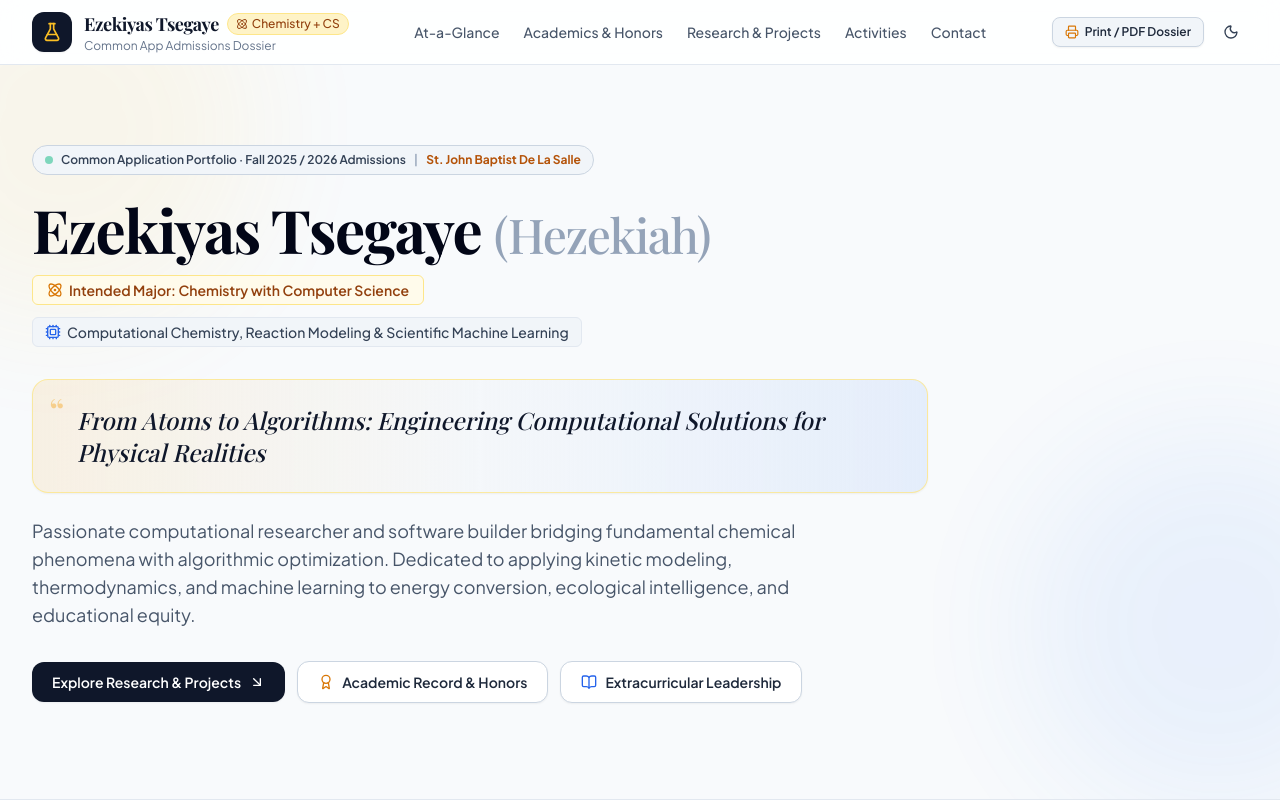
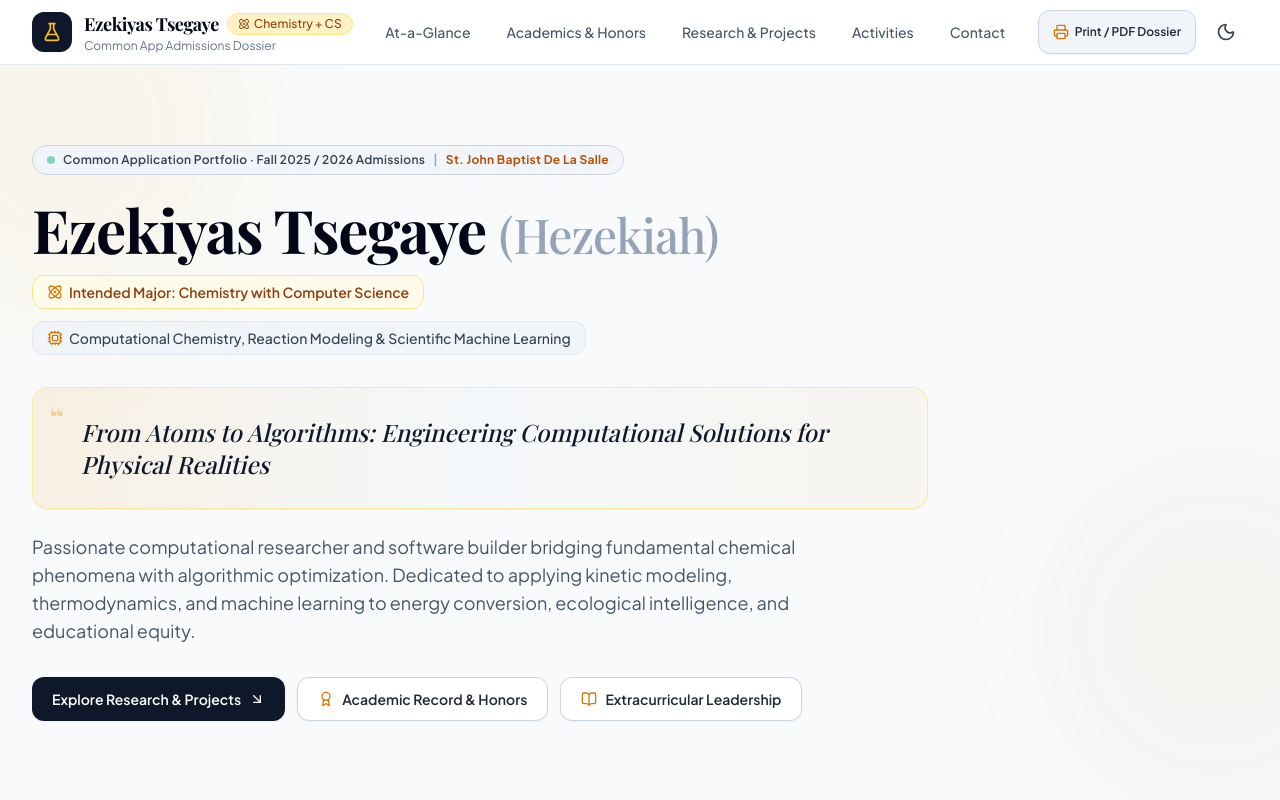
Before and after one commit to ezekiyastsegaye123-cmyk/Portfolio, a React (Vite) app: page / in a window 1280 px wide. Shown: the top 800 px of the page. Built offline with nearby package versions, Linux system fonts and the light colour scheme; a web font is replaced by a local one.

Commit message:
fix(ui): resolve UI review a11y, touch targets, and visual coherence

```diff
--- a/src/components/ContactSection.tsx
+++ b/src/components/ContactSection.tsx
@@ -1,5 +1,5 @@
 import React from 'react';
-import { Mail, MapPin, Send, FileText, CheckCircle2, ArrowUpRight } from 'lucide-react';
+import { Mail, MapPin, FileText, ArrowUpRight } from 'lucide-react';
 import { GithubIcon } from './Icons';
 import { profileData } from '../data/profileData';
 
@@ -8,22 +8,22 @@ interface ContactSectionProps {
 }
 
 export const ContactSection: React.FC<ContactSectionProps> = ({ onPrintDossier }) => {
-  const { personal, education } = profileData;
+  const { personal } = profileData;
 
   return (
     <section id="contact" className="py-16 md:py-24 bg-academic-100/50 dark:bg-academic-900/40">
       <div className="max-w-7xl mx-auto px-4 sm:px-6 lg:px-8">
 
-        <div className="max-w-4xl mx-auto p-8 sm:p-10 rounded-3xl bg-white dark:bg-academic-900 border border-academic-200 dark:border-academic-800 shadow-md">
+        <div className="max-w-4xl mx-auto p-6 sm:p-10 rounded-2xl bg-white dark:bg-academic-900 border border-academic-200 dark:border-academic-800 shadow-sm">
 
           <div className="text-center max-w-2xl mx-auto">
             <span className="text-xs font-bold uppercase tracking-wider text-amber-700 dark:text-amber-400">
               Admissions & Institutional Inquiries
             </span>
-            <h2 className="text-3xl sm:text-4xl font-serif font-bold text-academic-950 dark:text-white mt-1">
+            <h2 className="text-3xl sm:text-4xl font-serif font-bold text-academic-950 dark:text-white mt-1 tracking-[-0.01em] leading-snug">
               Connect & Request Complete Records
             </h2>
-            <p className="mt-3 text-sm sm:text-base text-academic-600 dark:text-academic-300 leading-relaxed">
+            <p className="mt-3 text-sm sm:text-base text-academic-600 dark:text-academic-300 leading-normal">
               Available for admissions interviews, faculty consultations, and discussions regarding computational chemistry and undergraduate research opportunities.
             </p>
           </div>
@@ -33,9 +33,9 @@ export const ContactSection: React.FC<ContactSectionProps> = ({ onPrintDossier }
             {/* Direct Email Card */}
             <a
               href={`mailto:${personal.email}`}
-              className="p-5 rounded-2xl bg-academic-50 dark:bg-academic-800/60 border border-academic-200 dark:border-academic-700/70 hover:border-amber-400 transition-all flex flex-col items-center text-center group"
+              className="p-5 rounded-xl bg-academic-50 dark:bg-academic-800/60 border border-academic-200 dark:border-academic-700/70 hover:border-amber-400 dark:hover:border-amber-500 transition-all flex flex-col items-center text-center group focus-visible:ring-2 focus-visible:ring-amber-500 focus-visible:outline-none"
             >
-              <div className="w-10 h-10 rounded-xl bg-amber-100 dark:bg-amber-950/60 text-amber-700 dark:text-amber-400 flex items-center justify-center mb-3 group-hover:scale-110 transition-transform">
+              <div className="w-10 h-10 rounded-xl bg-amber-100 dark:bg-amber-950/60 text-amber-700 dark:text-amber-400 flex items-center justify-center mb-3 group-hover:scale-105 transition-transform">
                 <Mail className="w-5 h-5" />
               </div>
               <span className="text-xs font-semibold text-academic-500 dark:text-academic-400">
@@ -51,9 +51,9 @@ export const ContactSection: React.FC<ContactSectionProps> = ({ onPrintDossier }
               href={personal.github}
               target="_blank"
               rel="noopener noreferrer"
-              className="p-5 rounded-2xl bg-academic-50 dark:bg-academic-800/60 border border-academic-200 dark:border-academic-700/70 hover:border-amber-400 transition-all flex flex-col items-center text-center group"
+              className="p-5 rounded-xl bg-academic-50 dark:bg-academic-800/60 border border-academic-200 dark:border-academic-700/70 hover:border-amber-400 dark:hover:border-amber-500 transition-all flex flex-col items-center text-center group focus-visible:ring-2 focus-visible:ring-amber-500 focus-visible:outline-none"
             >
-              <div className="w-10 h-10 rounded-xl bg-academic-200 dark:bg-academic-700 text-academic-800 dark:text-white flex items-center justify-center mb-3 group-hover:scale-110 transition-transform">
+              <div className="w-10 h-10 rounded-xl bg-academic-200 dark:bg-academic-700 text-academic-800 dark:text-white flex items-center justify-center mb-3 group-hover:scale-105 transition-transform">
                 <GithubIcon className="w-5 h-5" />
               </div>
               <span className="text-xs font-semibold text-academic-500 dark:text-academic-400">
@@ -65,8 +65,8 @@ export const ContactSection: React.FC<ContactSectionProps> = ({ onPrintDossier }
             </a>
 
             {/* Location & School */}
-            <div className="p-5 rounded-2xl bg-academic-50 dark:bg-academic-800/60 border border-academic-200 dark:border-academic-700/70 flex flex-col items-center text-center">
-              <div className="w-10 h-10 rounded-xl bg-emerald-100 dark:bg-emerald-950/60 text-emerald-700 dark:text-emerald-400 flex items-center justify-center mb-3">
+            <div className="p-5 rounded-xl bg-academic-50 dark:bg-academic-800/60 border border-academic-200 dark:border-academic-700/70 flex flex-col items-center text-center">
+              <div className="w-10 h-10 rounded-xl bg-academic-200/80 dark:bg-academic-700/70 text-academic-700 dark:text-academic-300 flex items-center justify-center mb-3">
                 <MapPin className="w-5 h-5" />
               </div>
               <span className="text-xs font-semibold text-academic-500 dark:text-academic-400">
@@ -87,7 +87,7 @@ export const ContactSection: React.FC<ContactSectionProps> = ({ onPrintDossier }
 
             <button
               onClick={onPrintDossier}
-              className="inline-flex items-center gap-2 px-6 py-2.5 rounded-xl text-sm font-bold bg-academic-900 dark:bg-white text-white dark:text-academic-950 hover:bg-academic-800 dark:hover:bg-academic-100 transition-all shadow-sm"
+              className="min-h-[44px] inline-flex items-center gap-2 px-6 py-2.5 rounded-xl text-sm font-bold bg-academic-900 dark:bg-white text-white dark:text-academic-950 hover:bg-academic-800 dark:hover:bg-academic-100 transition-all shadow-sm focus-visible:ring-2 focus-visible:ring-amber-500 focus-visible:outline-none"
             >
               <FileText className="w-4 h-4 text-amber-500 dark:text-amber-600" />
               <span>Print Official Candidate Dossier (PDF)</span>
--- a/src/components/Hero.tsx
+++ b/src/components/Hero.tsx
@@ -1,21 +1,21 @@
 import React from 'react';
-import { ArrowDownRight, Sparkles, BookOpen, Atom, Cpu, Award } from 'lucide-react';
+import { ArrowDownRight, BookOpen, Atom, Cpu, Award } from 'lucide-react';
 import { profileData } from '../data/profileData';
 
 export const Hero: React.FC = () => {
   return (
     <section id="hero" className="relative pt-12 pb-16 md:pt-20 md:pb-24 overflow-hidden border-b border-academic-200 dark:border-academic-800">
       {/* Subtle Academic Grid & Glow Background */}
-      <div className="absolute inset-0 pointer-events-none opacity-40 dark:opacity-20">
+      <div className="absolute inset-0 pointer-events-none opacity-40 dark:opacity-20" aria-hidden="true">
         <div className="absolute -top-32 -left-32 w-96 h-96 rounded-full bg-amber-400/20 blur-3xl" />
-        <div className="absolute top-1/2 -right-32 w-96 h-96 rounded-full bg-blue-500/20 blur-3xl" />
+        <div className="absolute top-1/2 -right-32 w-96 h-96 rounded-full bg-amber-600/10 blur-3xl" />
       </div>
 
       <div className="relative max-w-7xl mx-auto px-4 sm:px-6 lg:px-8">
 
         {/* Top Eyebrow: Admissions Header */}
-        <div className="inline-flex items-center gap-2 px-3 py-1.5 rounded-full bg-academic-100 dark:bg-academic-800/80 border border-academic-300 dark:border-academic-700 text-xs font-semibold text-academic-700 dark:text-academic-300 mb-6">
-          <span className="flex h-2 w-2 rounded-full bg-emerald-500 animate-pulse" />
+        <div className="inline-flex items-center gap-2 px-3.5 py-1.5 rounded-full bg-academic-100 dark:bg-academic-800/80 border border-academic-300 dark:border-academic-700 text-xs font-semibold text-academic-700 dark:text-academic-300 mb-6 tracking-wide">
+          <span className="flex h-2 w-2 rounded-full bg-emerald-500 animate-pulse motion-reduce:animate-none" />
           <span>Common Application Portfolio · Fall 2025 / 2026 Admissions</span>
           <span className="text-academic-400">|</span>
           <span className="text-amber-700 dark:text-amber-400 font-bold">St. John Baptist De La Salle</span>
@@ -23,7 +23,7 @@ export const Hero: React.FC = () => {
 
         {/* Primary Heading with Name & Intended Major */}
         <div className="max-w-4xl">
-          <h1 className="text-4xl sm:text-5xl md:text-6xl font-serif font-bold text-academic-950 dark:text-white tracking-tight leading-[1.15]">
+          <h1 className="text-4xl sm:text-5xl md:text-6xl font-serif font-bold text-academic-950 dark:text-white tracking-[-0.02em] leading-tight">
             {profileData.personal.fullName}{' '}
             <span className="text-academic-400 dark:text-academic-600 font-light text-3xl sm:text-4xl md:text-5xl">
               ({profileData.personal.preferredName})
@@ -31,50 +31,50 @@ export const Hero: React.FC = () => {
           </h1>
 
           <div className="mt-4 flex flex-wrap items-center gap-3">
-            <span className="inline-flex items-center gap-1.5 px-3.5 py-1 rounded-md text-sm font-semibold bg-amber-50 dark:bg-amber-950/40 text-amber-800 dark:text-amber-300 border border-amber-200 dark:border-amber-800">
+            <span className="inline-flex items-center gap-1.5 px-3.5 py-1.5 rounded-xl text-sm font-semibold bg-amber-50 dark:bg-amber-950/40 text-amber-800 dark:text-amber-300 border border-amber-200 dark:border-amber-800">
               <Atom className="w-4 h-4 text-amber-600 dark:text-amber-400" />
               Intended Major: {profileData.personal.intendedMajor}
             </span>
-            <span className="inline-flex items-center gap-1.5 px-3 py-1 rounded-md text-sm font-medium bg-academic-100 dark:bg-academic-800/70 text-academic-700 dark:text-academic-300 border border-academic-200 dark:border-academic-700">
-              <Cpu className="w-4 h-4 text-blue-600 dark:text-blue-400" />
+            <span className="inline-flex items-center gap-1.5 px-3.5 py-1.5 rounded-xl text-sm font-medium bg-academic-100 dark:bg-academic-800/70 text-academic-700 dark:text-academic-300 border border-academic-200 dark:border-academic-700">
+              <Cpu className="w-4 h-4 text-amber-600 dark:text-amber-400" />
               {profileData.personal.concentration}
             </span>
           </div>
 
           {/* Core Motto - Prominently Displayed */}
-          <div className="mt-8 p-6 rounded-2xl bg-gradient-to-r from-amber-500/10 via-academic-100/50 to-blue-500/10 dark:from-amber-950/30 dark:via-academic-900/60 dark:to-blue-950/30 border border-amber-200/80 dark:border-amber-800/60 shadow-sm relative">
-            <div className="absolute top-3 left-4 text-amber-500/40 font-serif text-4xl select-none leading-none">“</div>
-            <p className="font-serif italic text-lg sm:text-xl md:text-2xl text-academic-900 dark:text-amber-100 font-medium pl-5 pr-2 leading-relaxed">
+          <div className="mt-8 p-6 sm:p-7 rounded-2xl bg-gradient-to-r from-amber-500/10 via-academic-100/50 to-amber-500/5 dark:from-amber-950/30 dark:via-academic-900/60 dark:to-amber-950/10 border border-amber-200/80 dark:border-amber-800/60 shadow-sm relative">
+            <div className="absolute top-3 left-4 text-amber-500/40 font-serif text-4xl select-none leading-none" aria-hidden="true">“</div>
+            <p className="font-serif italic text-lg sm:text-xl md:text-2xl text-academic-900 dark:text-amber-100 font-medium pl-5 pr-2 leading-snug">
               {profileData.personal.motto}
             </p>
           </div>
 
           {/* Personal Narrative / Summary Hook */}
-          <p className="mt-6 text-base sm:text-lg text-academic-600 dark:text-academic-300 leading-relaxed max-w-3xl">
+          <p className="mt-6 text-base sm:text-lg text-academic-600 dark:text-academic-300 leading-normal max-w-3xl">
             {profileData.personal.bio}
           </p>
 
-          {/* Quick Interactive Call to Actions */}
+          {/* Quick Interactive Call to Actions with min-h-[44px] */}
           <div className="mt-8 flex flex-wrap items-center gap-3">
             <a
               href="#research"
-              className="inline-flex items-center gap-2 px-5 py-2.5 rounded-xl text-sm font-semibold bg-academic-900 dark:bg-white text-white dark:text-academic-950 hover:bg-academic-800 dark:hover:bg-academic-100 transition-all shadow-sm"
+              className="min-h-[44px] inline-flex items-center gap-2 px-5 py-2.5 rounded-xl text-sm font-semibold bg-academic-900 dark:bg-white text-white dark:text-academic-950 hover:bg-academic-800 dark:hover:bg-academic-100 transition-all shadow-sm focus-visible:ring-2 focus-visible:ring-amber-500 focus-visible:outline-none"
             >
               <span>Explore Research & Projects</span>
               <ArrowDownRight className="w-4 h-4" />
             </a>
             <a
               href="#academics"
-              className="inline-flex items-center gap-2 px-5 py-2.5 rounded-xl text-sm font-semibold bg-white dark:bg-academic-900 text-academic-800 dark:text-academic-200 hover:bg-academic-100 dark:hover:bg-academic-800 border border-academic-300 dark:border-academic-700 transition-all shadow-sm"
+              className="min-h-[44px] inline-flex items-center gap-2 px-5 py-2.5 rounded-xl text-sm font-semibold bg-white dark:bg-academic-900 text-academic-800 dark:text-academic-200 hover:bg-academic-100 dark:hover:bg-academic-800 border border-academic-300 dark:border-academic-700 transition-all shadow-sm focus-visible:ring-2 focus-visible:ring-amber-500 focus-visible:outline-none"
             >
               <Award className="w-4 h-4 text-amber-600 dark:text-amber-400" />
               <span>Academic Record & Honors</span>
             </a>
             <a
               href="#activities"
-              className="inline-flex items-center gap-2 px-5 py-2.5 rounded-xl text-sm font-semibold bg-white dark:bg-academic-900 text-academic-800 dark:text-academic-200 hover:bg-academic-100 dark:hover:bg-academic-800 border border-academic-300 dark:border-academic-700 transition-all shadow-sm"
+              className="min-h-[44px] inline-flex items-center gap-2 px-5 py-2.5 rounded-xl text-sm font-semibold bg-white dark:bg-academic-900 text-academic-800 dark:text-academic-200 hover:bg-academic-100 dark:hover:bg-academic-800 border border-academic-300 dark:border-academic-700 transition-all shadow-sm focus-visible:ring-2 focus-visible:ring-amber-500 focus-visible:outline-none"
             >
-              <BookOpen className="w-4 h-4 text-blue-600 dark:text-blue-400" />
+              <BookOpen className="w-4 h-4 text-amber-600 dark:text-amber-400" />
               <span>Extracurricular Leadership</span>
             </a>
           </div>
--- a/src/components/Navbar.tsx
+++ b/src/components/Navbar.tsx
@@ -1,5 +1,5 @@
 import React from 'react';
-import { Moon, Sun, Printer, FileText, FlaskConical, Atom } from 'lucide-react';
+import { Moon, Sun, Printer, FlaskConical, Atom } from 'lucide-react';
 import { profileData } from '../data/profileData';
 
 interface NavbarProps {
@@ -10,20 +10,23 @@ interface NavbarProps {
 
 export const Navbar: React.FC<NavbarProps> = ({ darkMode, toggleDarkMode, onPrintDossier }) => {
   return (
-    <header className="sticky top-0 z-40 w-full backdrop-blur-md bg-white/85 dark:bg-academic-950/85 border-b border-academic-200 dark:border-academic-800 transition-colors">
+    <header className="sticky top-0 z-40 w-full backdrop-blur-md bg-white/90 dark:bg-academic-950/90 border-b border-academic-200 dark:border-academic-800 transition-colors">
       <div className="max-w-7xl mx-auto px-4 sm:px-6 lg:px-8 h-16 flex items-center justify-between">
 
         {/* Left: Applicant Name & Academic Focus */}
-        <a href="#hero" className="flex items-center gap-3 group">
+        <a
+          href="#hero"
+          className="flex items-center gap-3 group rounded-xl p-1 -m-1 focus-visible:ring-2 focus-visible:ring-amber-500 focus-visible:outline-none"
+        >
           <div className="w-10 h-10 rounded-xl bg-academic-900 dark:bg-white text-white dark:text-academic-950 flex items-center justify-center font-serif font-bold text-lg shadow-sm transition-transform group-hover:scale-105">
             <FlaskConical className="w-5 h-5 text-amber-400 dark:text-amber-600" />
           </div>
           <div>
             <div className="flex items-center gap-2">
-              <span className="font-serif font-bold text-lg text-academic-900 dark:text-white tracking-tight">
+              <span className="font-serif font-bold text-lg text-academic-950 dark:text-white tracking-tight">
                 {profileData.personal.fullName}
               </span>
-              <span className="text-xs px-2 py-0.5 rounded-full bg-amber-100 text-amber-800 dark:bg-amber-950/70 dark:text-amber-300 font-medium border border-amber-200 dark:border-amber-800/60 hidden sm:inline-flex items-center gap-1">
+              <span className="text-xs px-2.5 py-0.5 rounded-full bg-amber-100 text-amber-800 dark:bg-amber-950/70 dark:text-amber-300 font-medium border border-amber-200 dark:border-amber-800/60 hidden sm:inline-flex items-center gap-1">
                 <Atom className="w-3 h-3" /> Chemistry + CS
               </span>
             </div>
@@ -34,41 +37,42 @@ export const Navbar: React.FC<NavbarProps> = ({ darkMode, toggleDarkMode, onPrin
         </a>
 
         {/* Center: Navigation Links */}
-        <nav className="hidden md:flex items-center gap-6 text-sm font-medium text-academic-600 dark:text-academic-300">
-          <a href="#overview" className="hover:text-amber-600 dark:hover:text-amber-400 transition-colors">
+        <nav className="hidden md:flex items-center gap-6 text-sm font-medium text-academic-600 dark:text-academic-300" aria-label="Main Navigation">
+          <a href="#overview" className="hover:text-amber-600 dark:hover:text-amber-400 transition-colors rounded-lg py-1 px-1.5 focus-visible:ring-2 focus-visible:ring-amber-500 focus-visible:outline-none">
             At-a-Glance
           </a>
-          <a href="#academics" className="hover:text-amber-600 dark:hover:text-amber-400 transition-colors">
+          <a href="#academics" className="hover:text-amber-600 dark:hover:text-amber-400 transition-colors rounded-lg py-1 px-1.5 focus-visible:ring-2 focus-visible:ring-amber-500 focus-visible:outline-none">
             Academics & Honors
           </a>
-          <a href="#research" className="hover:text-amber-600 dark:hover:text-amber-400 transition-colors">
+          <a href="#research" className="hover:text-amber-600 dark:hover:text-amber-400 transition-colors rounded-lg py-1 px-1.5 focus-visible:ring-2 focus-visible:ring-amber-500 focus-visible:outline-none">
             Research & Projects
           </a>
-          <a href="#activities" className="hover:text-amber-600 dark:hover:text-amber-400 transition-colors">
+          <a href="#activities" className="hover:text-amber-600 dark:hover:text-amber-400 transition-colors rounded-lg py-1 px-1.5 focus-visible:ring-2 focus-visible:ring-amber-500 focus-visible:outline-none">
             Activities
           </a>
-          <a href="#contact" className="hover:text-amber-600 dark:hover:text-amber-400 transition-colors">
+          <a href="#contact" className="hover:text-amber-600 dark:hover:text-amber-400 transition-colors rounded-lg py-1 px-1.5 focus-visible:ring-2 focus-visible:ring-amber-500 focus-visible:outline-none">
             Contact
           </a>
         </nav>
 
         {/* Right: Actions (Print / PDF + Dark Mode Toggle) */}
-        <div className="flex items-center gap-2.5">
+        <div className="flex items-center gap-2">
           <button
             onClick={onPrintDossier}
-            className="inline-flex items-center gap-1.5 px-3 py-1.5 rounded-lg text-xs font-semibold bg-academic-100 dark:bg-academic-800 text-academic-800 dark:text-academic-100 hover:bg-academic-200 dark:hover:bg-academic-700 transition-all border border-academic-300 dark:border-academic-700 shadow-sm"
+            className="min-h-[44px] min-w-[44px] inline-flex items-center justify-center gap-1.5 px-3.5 py-2 rounded-xl text-xs font-semibold bg-academic-100 dark:bg-academic-800 text-academic-800 dark:text-academic-100 hover:bg-academic-200 dark:hover:bg-academic-700 transition-all border border-academic-300 dark:border-academic-700 shadow-sm focus-visible:ring-2 focus-visible:ring-amber-500 focus-visible:outline-none"
             title="Print or Save Official Admissions PDF Dossier"
+            aria-label="Print or Save Official Admissions PDF Dossier"
           >
-            <Printer className="w-3.5 h-3.5 text-amber-600 dark:text-amber-400" />
+            <Printer className="w-4 h-4 text-amber-600 dark:text-amber-400" />
             <span className="hidden sm:inline">Print / PDF Dossier</span>
           </button>
 
           <button
             onClick={toggleDarkMode}
-            aria-label="Toggle visual theme"
-            className="p-2 rounded-lg text-academic-600 dark:text-academic-300 hover:bg-academic-100 dark:hover:bg-academic-800 transition-colors border border-transparent hover:border-academic-200 dark:hover:border-academic-700"
+            aria-label={darkMode ? "Switch to light mode" : "Switch to dark mode"}
+            className="min-h-[44px] min-w-[44px] flex items-center justify-center rounded-xl text-academic-600 dark:text-academic-300 hover:bg-academic-100 dark:hover:bg-academic-800 transition-colors border border-transparent hover:border-academic-200 dark:hover:border-academic-700 focus-visible:ring-2 focus-visible:ring-amber-500 focus-visible:outline-none"
           >
-            {darkMode ? <Sun className="w-4 h-4 text-amber-400" /> : <Moon className="w-4 h-4 text-academic-700" />}
+            {darkMode ? <Sun className="w-5 h-5 text-amber-400" /> : <Moon className="w-5 h-5 text-academic-700" />}
           </button>
         </div>
 
```
Also changed, not shown: index.html (+1 -1 lines), src/components/AdmissionsOverview.tsx (+4 -4 lines), src/components/Footer.tsx (+4 -3 lines), src/components/ProjectModal.tsx (+34 -12 lines), src/components/ProjectsSection.tsx (+20 -14 lines), src/index.css (+35 -0 lines).
